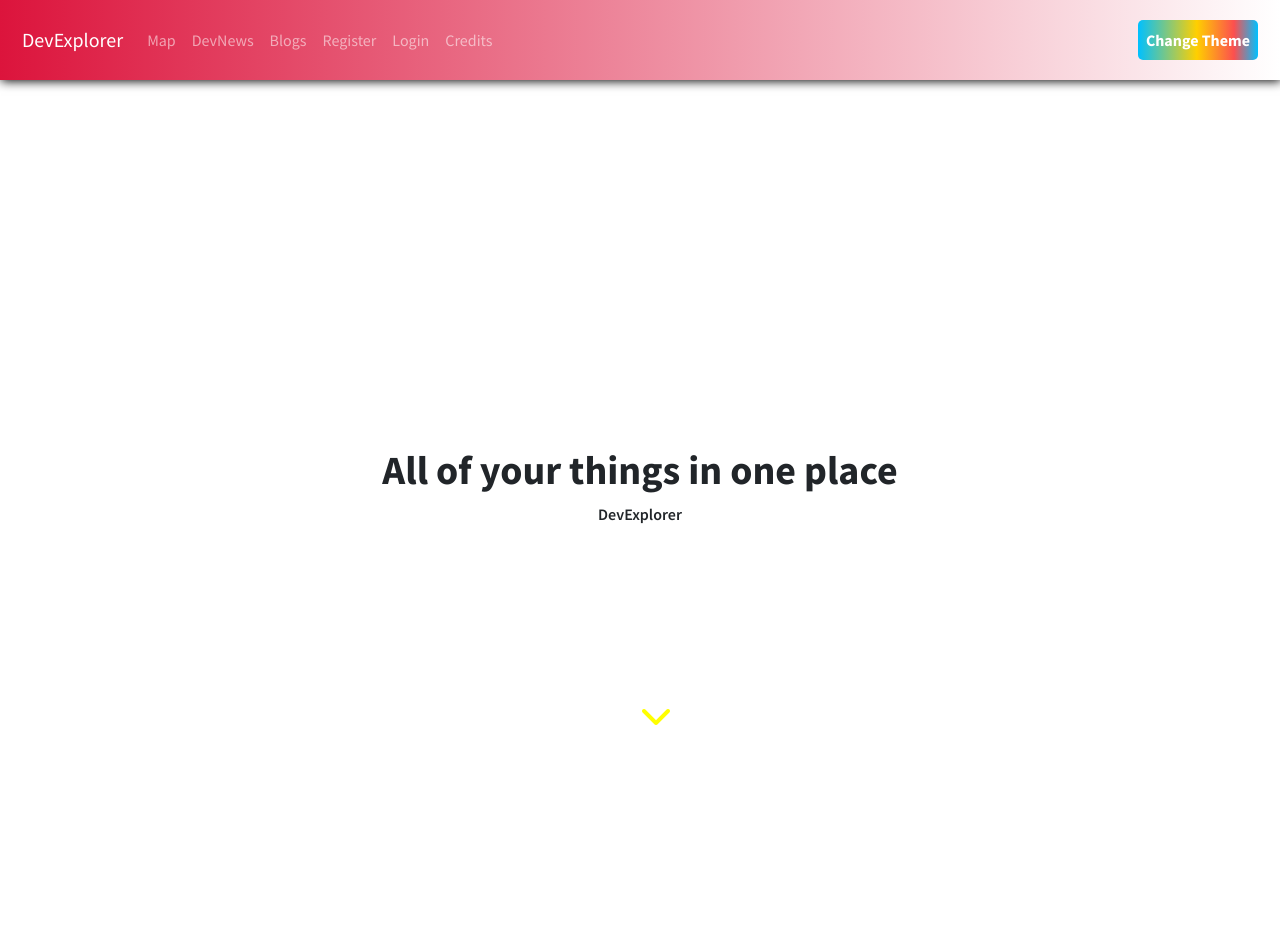
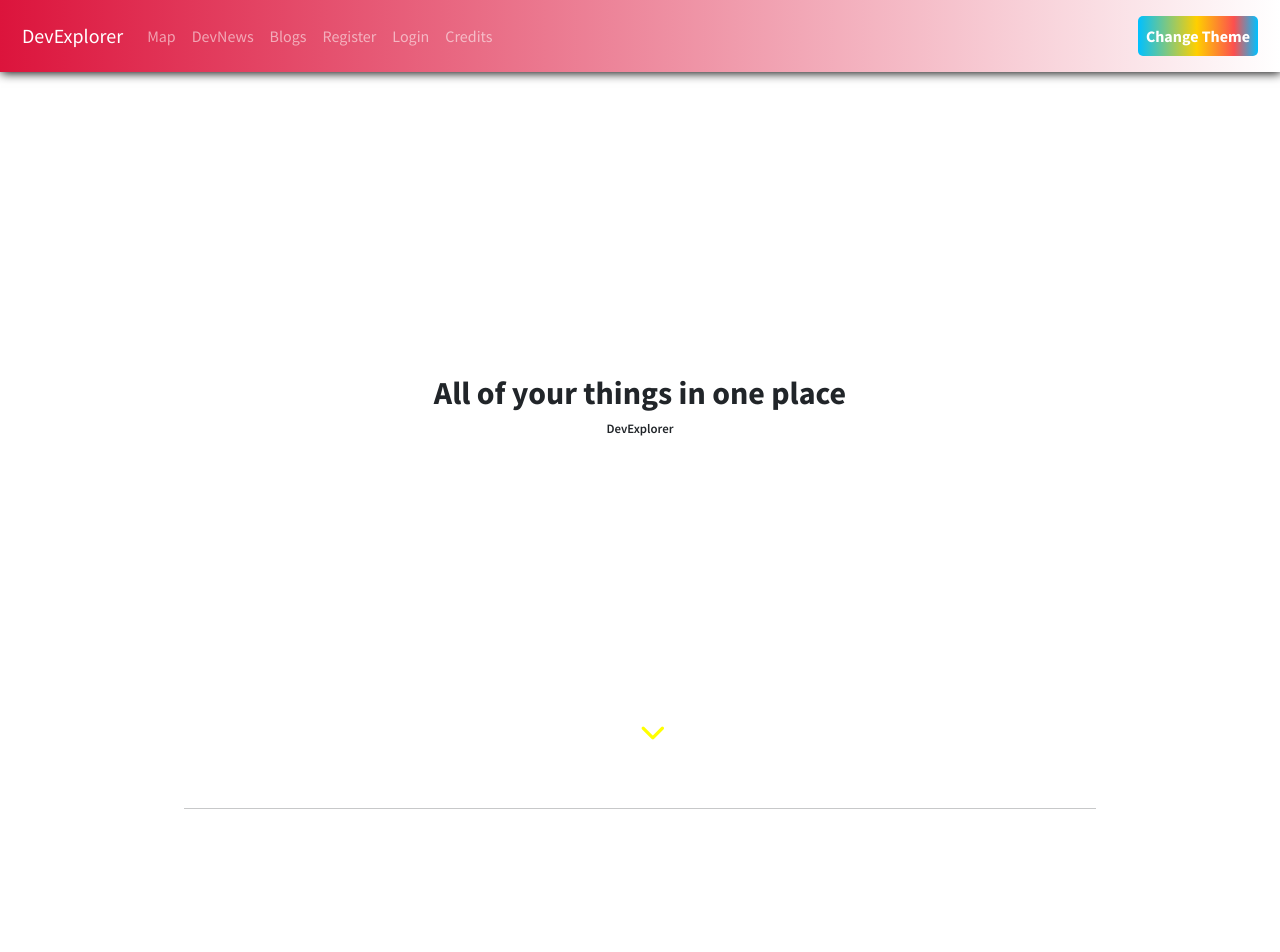
Before and after one commit to ahmishra/DevExplorer, a Flask app: page / in a window 1280 px wide. Shown: the top 952 px of the page. Run offline with Flask 2, Linux system fonts and the light colour scheme; some libraries are stand-ins or nearby versions.

Commit message:
UI fixes

```diff
--- a/main/static/main.css
+++ b/main/static/main.css
@@ -268,9 +268,7 @@
 	background-image: linear-gradient(to left, white, crimson);
 	box-shadow: 1px 1px 10px black;
 	padding: 10px;
-	height: 80px;
 }
-
 
 /* Styling for title and content inside of a post */
 #title {
--- a/main/templates/base.html
+++ b/main/templates/base.html
@@ -6,7 +6,6 @@
 <html>
 <head>
 	<meta charset="utf-8">
-	<meta name="viewport" content="width=device-width, initial-scale=1.0">
 	<meta http-equiv="Cache-control" content="public">
 	<title>{% block title %} {% endblock title %}</title>
 
@@ -46,10 +45,11 @@
 	<script src="https://code.jquery.com/jquery-3.6.0.min.js"
 		integrity="sha256-/xUj+3OJU5yExlq6GSYGSHk7tPXikynS7ogEvDej/m4=" crossorigin="anonymous"></script>
 </head>
+
 <body>
 
 	<!-- Navbar -->
-	<nav class="navbar sticky-top navbar-expand-lg navbar-dark">
+	<nav class="navbar py-3 sticky-top navbar-expand-lg navbar-dark">
 		<div class="container-fluid">
 			<a class="navbar-brand" href="{{ url_for('home') }}">DevExplorer</a>
 			<button class="navbar-toggler" type="button" data-bs-toggle="collapse" data-bs-target="#navbarNav"
@@ -113,7 +113,7 @@
 
 
 	<!-- Content Block -->
-	<div class="content">
+	<div class="content" style="zoom: 80%;">
 		{% block content %}
 		{% endblock content %}
 	</div>
--- a/main/templates/devnews.html
+++ b/main/templates/devnews.html
@@ -68,8 +68,8 @@
         <!-- NEWS -->
         <div class="row">
                 {% for i in news['articles'] %}
-                    <a href="{{ i['url'] }}" class="col-4" style="text-decoration: none; color: white;" target="_blank">
-                        <div class="col-4">
+                    <a href="{{ i['url'] }}" class="col-auto" style="text-decoration: none; color: white;" target="_blank">
+                        <div class="col-auto">
                             <div class="card cards" style="width: 25rem;">
                                 <img src="{{ i['urlToImage'] }}" class="card-img-top" alt="Image Support" style="border-radius: 25px; height: 12rem;">
                                 <div class="card-body">
--- a/main/templates/index.html
+++ b/main/templates/index.html
@@ -73,8 +73,8 @@
     <br><br>
 
     <!-- INFO 3 -->
-    <div class="info-3 fade">
-        <h3 class="heading">Thanks For Checking In!</h3>
+    <div class="info-3">
+        <h3 class="heading">Thanks For Checking Ina!</h3>
         <p>Made with <span style="color: crimson;">&#10084;</span> love by <span></span> <span><a
                     href="https://github.com/ahmishra">Aryan Mishra</a> for June 2021 Timathon</span>
     </div>
```
